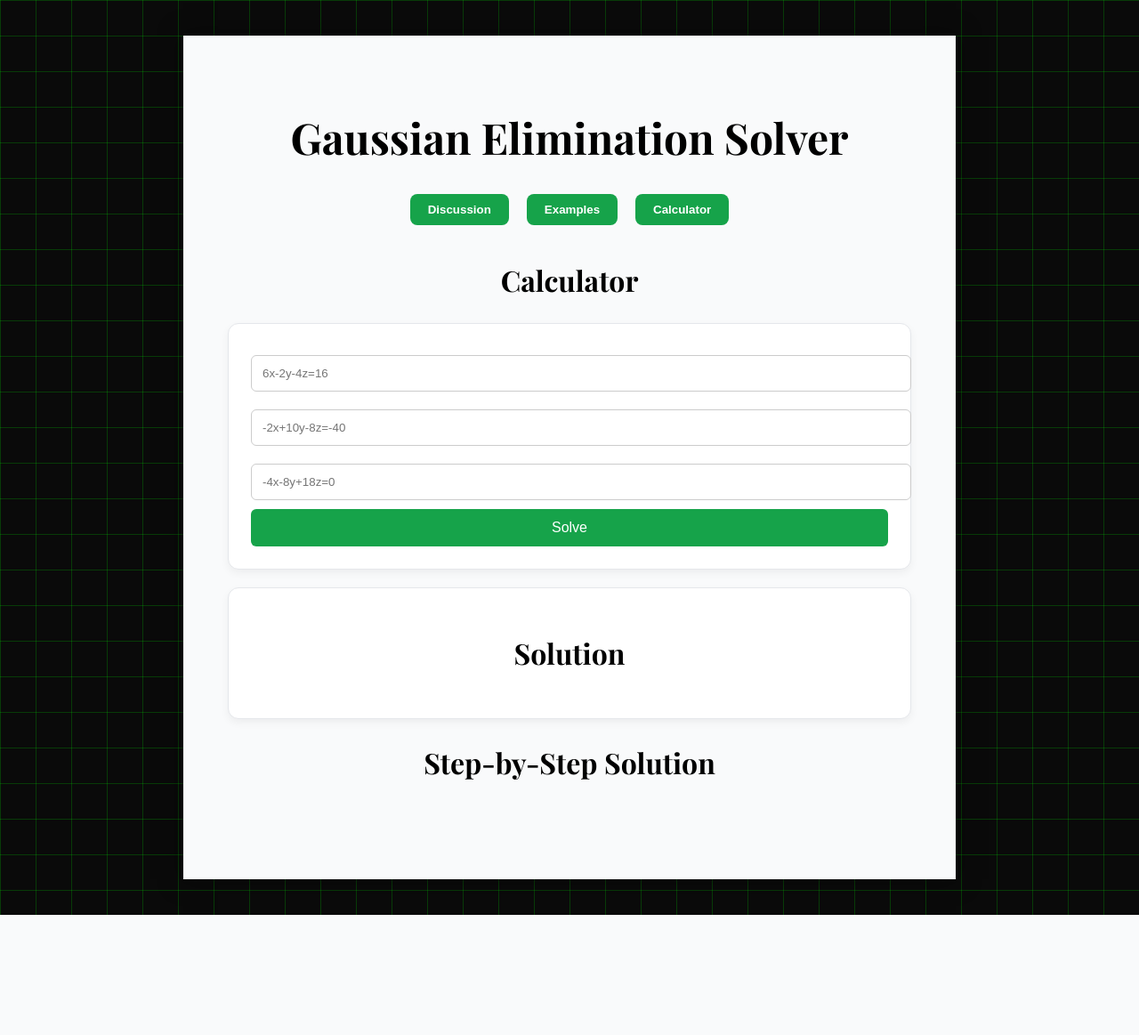
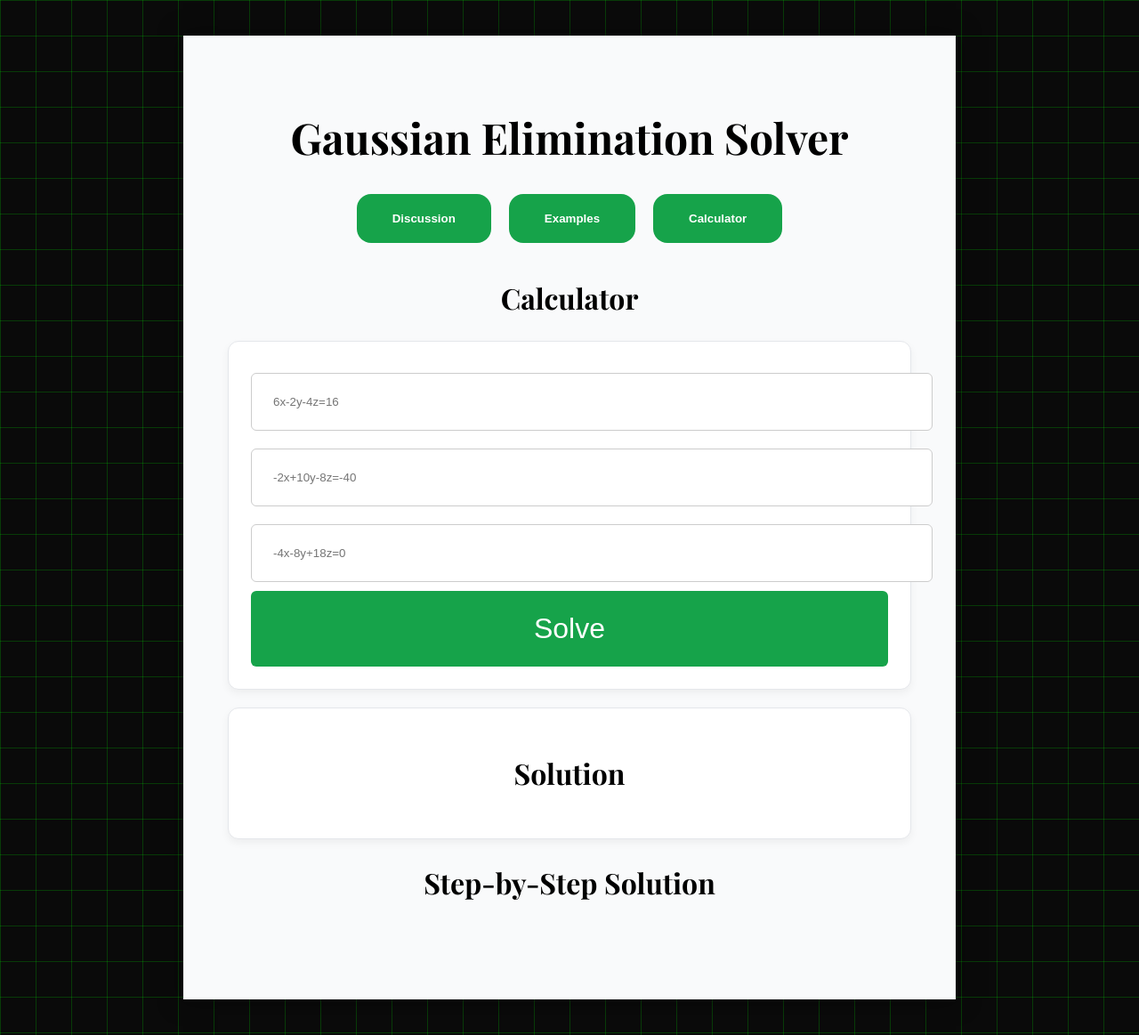
Before and after one commit to sealbooper/gaussian-elimination-project, a Flask app: page / in a window 1280 px wide. Shown: the whole page at 89% size. Before the commit the page ends 1028 px from the top, so only its background shows below. Run offline with Flask 3, Linux system fonts and the light colour scheme.

Commit message:
ui_polish1.3

```diff
--- a/templates/index.html
+++ b/templates/index.html
@@ -15,7 +15,7 @@ html {
     scroll-behavior: smooth;
 }
 
-/* 🌐 Background */
+/*Matrix pattern */
 body {
     margin: 0;
     font-family: 'Inter', sans-serif;
@@ -30,7 +30,7 @@ body {
     background-size: 40px 40px;
 }
 
-/* 📄 Main container */
+/* Main container */
 .main-container {
     width: 60%;
     max-width: 1200px;
@@ -53,8 +53,8 @@ body {
     background: #16a34a;
     color: white;
     border: none;
-    padding: 10px 20px;
-    border-radius: 8px;
+    padding: 20px 40px;
+    border-radius: 16px;
     font-weight: bold;
     cursor: pointer;
 }
@@ -94,7 +94,7 @@ h2 {
 }
 
 p {
-    font-size: 18px;
+    font-size: 32px;
     color: #374151;
     line-height: 1.7;
 }
@@ -102,7 +102,7 @@ p {
 /* Inputs */
 input {
     width: 100%;
-    padding: 12px;
+    padding: 24px;
     margin: 10px 0;
     border-radius: 6px;
     border: 1px solid #ccc;
@@ -111,19 +111,19 @@ input {
 /* Button */
 button[type="submit"] {
     width: 100%;
-    padding: 12px;
+    padding: 24px;
     background: #16a34a;
     color: white;
     border: none;
     border-radius: 6px;
-    font-size: 16px;
+    font-size: 32px;
     cursor: pointer;
 }
 
 /* Step display */
 pre {
     text-align: center;
-    font-size: 16px;
+    font-size: 32px;
 }
 
 /* Hide sections */
```
